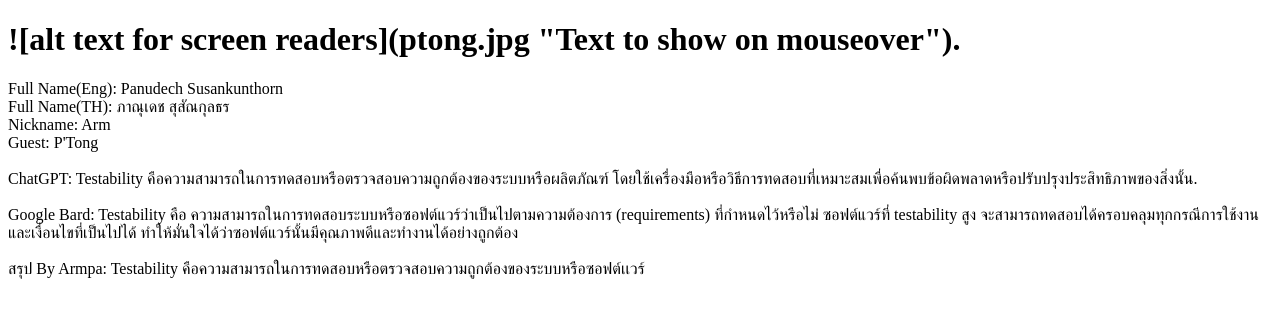
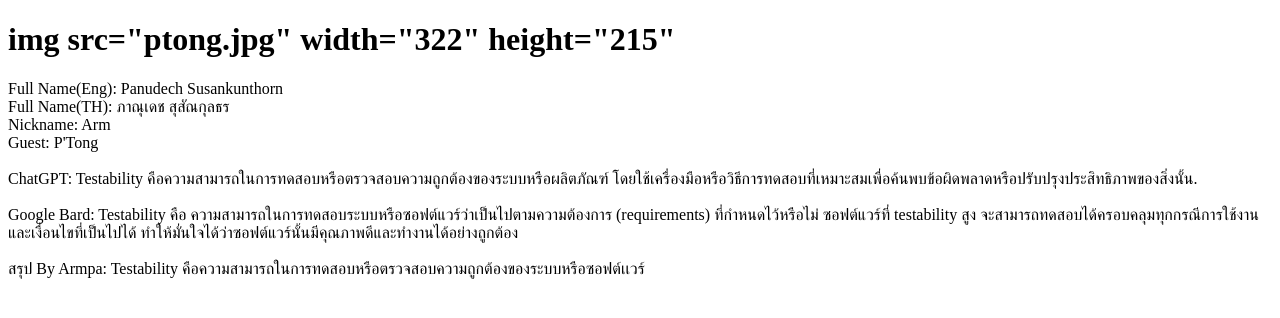
Before and after one commit to Armpa16/Armpa, a plain HTML site: page index.html in a window 1280 px wide. Drawn offline with Linux system fonts and the light colour scheme.

Commit message:
Update index.html

```diff
--- a/index.html
+++ b/index.html
@@ -5,7 +5,7 @@
 </head>
 <body>
 
-<h1>![alt text for screen readers](ptong.jpg "Text to show on mouseover").</h1>
+<h1>img src="ptong.jpg" width="322" height="215"</h1>
 
 <p> Full Name(Eng): Panudech Susankunthorn<br/>
 
```
